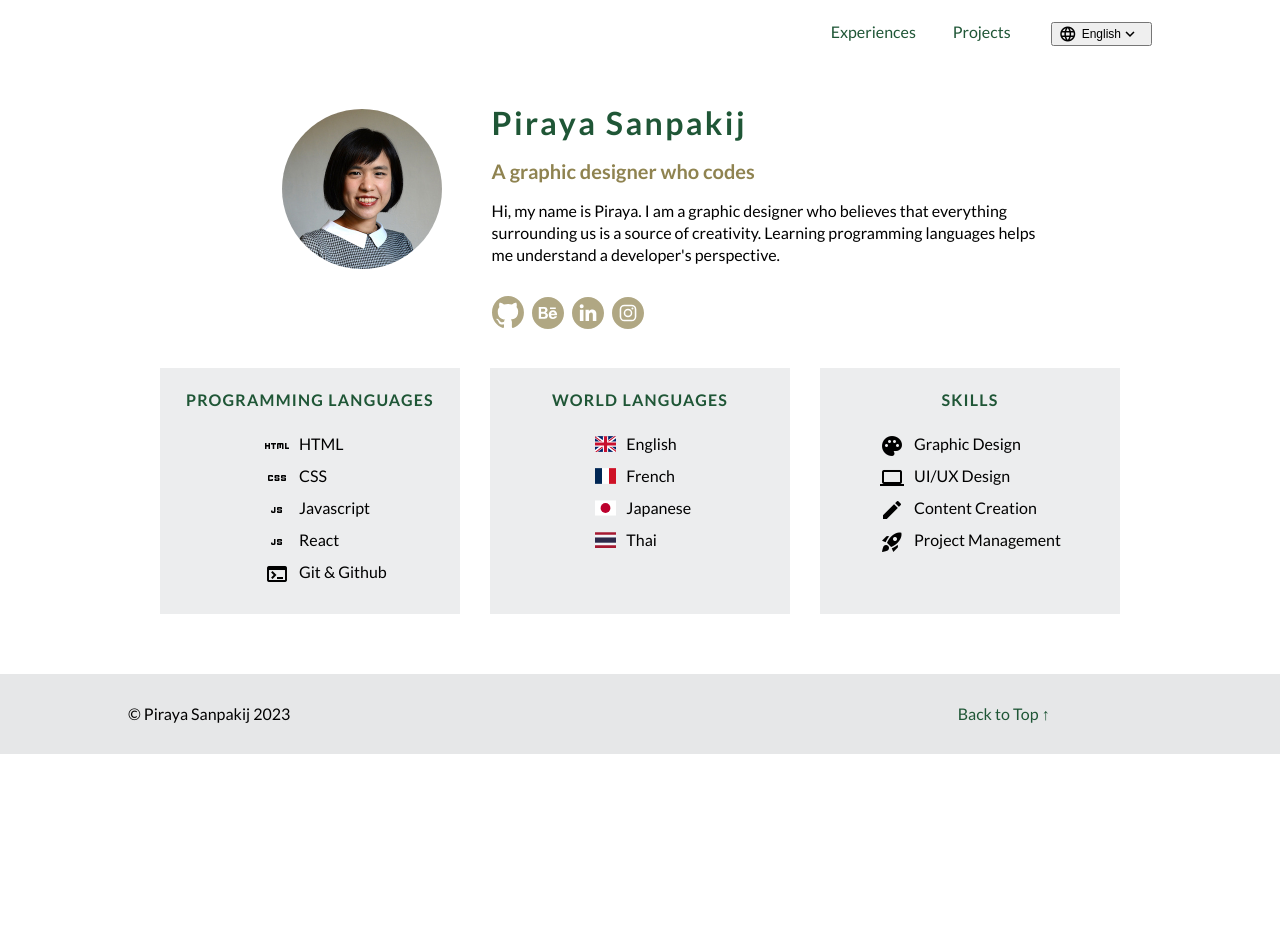
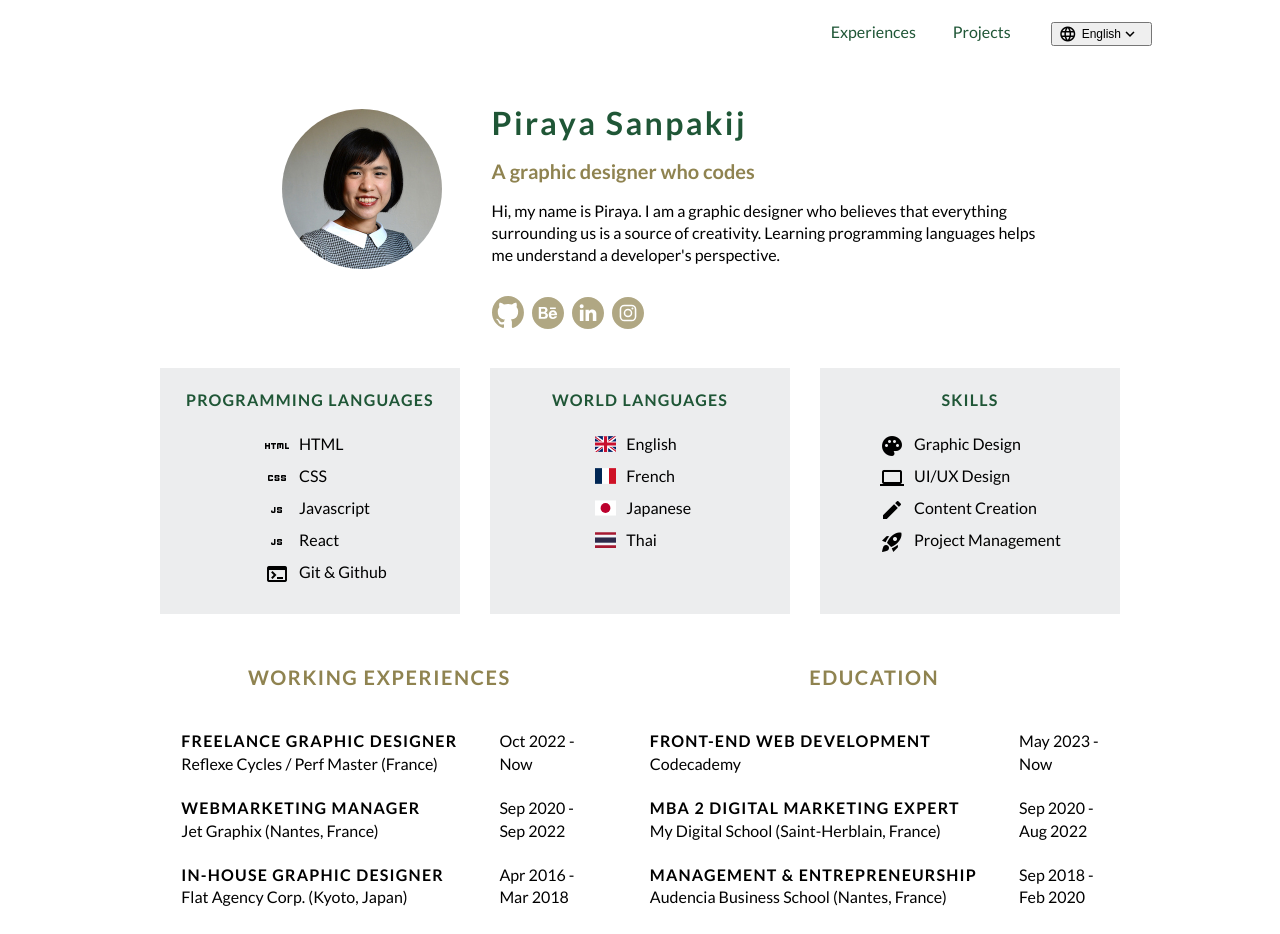
Before and after one commit to Piraya99/home, a React (Create React App) app: page / in a window 1280 px wide. Shown: the top 934 px of the page. Before the commit the page ends 800 px from the top, so only its background shows below. Built offline with nearby package versions, Linux system fonts and the light colour scheme.

Commit message:
Migrate Experience Section

```diff
--- a/src/App.js
+++ b/src/App.js
@@ -3,6 +3,7 @@ import './App.css';
 
 import Bio from './components/Bio';
 import Feature from './components/Feature';
+import Experience from './components/Experience';
 import Footer from './components/Footer';
 
 function App() {
@@ -32,6 +33,7 @@ function App() {
       <main>
         <Bio french={french}/>
         <Feature french={french}/>
+        <Experience french={french}/>
       </main>
 
       <Footer french={french}/>
--- /dev/null
+++ b/src/components/Experience.js
@@ -0,0 +1,52 @@
+import React from 'react';
+import styles from './Experience.module.css';
+import { works } from './experienceData';
+import { studies } from './experienceData';
+
+import ExperienceCard from './ExperienceCard';
+
+function Experience(props) {
+	return (
+		<div className={styles.experience}>
+			<div className="container">
+
+					<div className="table-left">
+						<table>
+							<thead>
+								<tr>
+									<th colspan="2">
+										<h3>{props.french ? 'Expériences Professionnelles':
+															'Working Experiences'}</h3>
+									</th>
+								</tr>
+							</thead>
+							<tbody>
+								{works.map(work =>
+	    							<ExperienceCard experienceObject = {work} />
+	  							)}
+							</tbody>
+						</table>
+					</div>
+
+					<div className="table-right">
+						<table>
+							<thead>
+								<tr>
+									<th colspan="2">
+										<h3>{props.french ? 'Formation':'Education'}</h3>
+									</th>
+								</tr>
+							</thead>
+							<tbody>
+								{studies.map(study =>
+	    							<ExperienceCard experienceObject = {study} />
+	  							)}
+							</tbody>
+						</table>
+					</div>
+				</div>
+		</div>
+	);
+};
+
+export default Experience;
--- /dev/null
+++ b/src/components/Experience.module.css
@@ -0,0 +1,26 @@
+table {
+  padding-bottom: 20px;
+}
+
+th {
+  padding: 0 20px 20px;
+}
+
+td {
+  padding: 0 20px 20px;
+}
+
+td strong{
+  color: inherit;
+  transition: color 500ms ease-out 2ms;;
+}
+
+td strong:hover {
+  color: var(--main-darkgreen);
+}
+
+td.date {
+  font-size: 14px;
+  font-weight: 300;
+  font-style: italic;
+}
--- /dev/null
+++ b/src/components/ExperienceCard.js
@@ -0,0 +1,14 @@
+import React from 'react';
+
+function ExperienceCard(props) {
+	return (
+		<tr>
+			<td>
+				<strong>{props.experienceObject.title}</strong><br />{props.experienceObject.place}
+			</td>
+			<td className="date">{props.experienceObject.start}<br />{props.experienceObject.end}</td>
+		</tr>
+	);
+};
+
+export default ExperienceCard;
--- a/src/components/Socialmedia.js
+++ b/src/components/Socialmedia.js
@@ -1,7 +1,7 @@
 import React from 'react';
-import {socialmedias} from './socialmediaData';
+import { socialmedias } from './socialmediaData';
 
-import SocialmediaCard from './SocialmediaCard'
+import SocialmediaCard from './SocialmediaCard';
 
 function Socialmedia(props) {
 	return (
--- a/src/components/SocialmediaCard.js
+++ b/src/components/SocialmediaCard.js
@@ -13,9 +13,7 @@ function SocialmediaCard(props) {
 			</svg>
 		</a>
 		</div>
-
 	);
-
 };
 
 export default SocialmediaCard;
--- /dev/null
+++ b/src/components/experienceData.js
@@ -0,0 +1,54 @@
+export const works = [
+		{
+			title:'Freelance Graphic Designer',
+			place:'Reflexe Cycles / Perf Master (France)',
+			start:'Oct 2022 -',
+			end:'Now'
+		},
+		{
+			title:'Webmarketing Manager',
+			place:'Jet Graphix (Nantes, France)',
+			start:'Sep 2020 -',
+			end:'Sep 2022'
+		},
+		{
+			title:'IN-HOUSE Graphic Designer',
+			place:'Flat Agency Corp. (Kyoto, Japan)',
+			start:'Apr 2016 -',
+			end:'Mar 2018'
+		},
+		{
+			title:'Assisntant UI & UX Designer',
+			place:'ADDD-Link Co.,Ltd  (Kyoto, Japan)',
+			start:'Nov 2015 -',
+			end:'Mar 2016'
+		}
+	];
+
+export const studies = [
+		{
+			title:'Front-end Web Development',
+			place:'Codecademy',
+			start:'May 2023 -',
+			end:'Now'
+		},
+		{
+			title:'MBA 2 Digital Marketing Expert',
+			place:'My Digital School (Saint-Herblain, France)',
+			start:'Sep 2020 -',
+			end:'Aug 2022'
+		},
+		{
+			title:'Management & Entrepreneurship',
+			title2: 'in the Creative Economy',
+			place:'Audencia Business School (Nantes, France)',
+			start:'Sep 2018 -',
+			end:'Feb 2020'
+		},
+		{
+			title:'B.A. In Communication Design',
+			place:'Kyoto University of Art and Design (Japan)',
+			start:'Apr 2012 -',
+			end:'Mar 2016'
+		}
+	];
```
